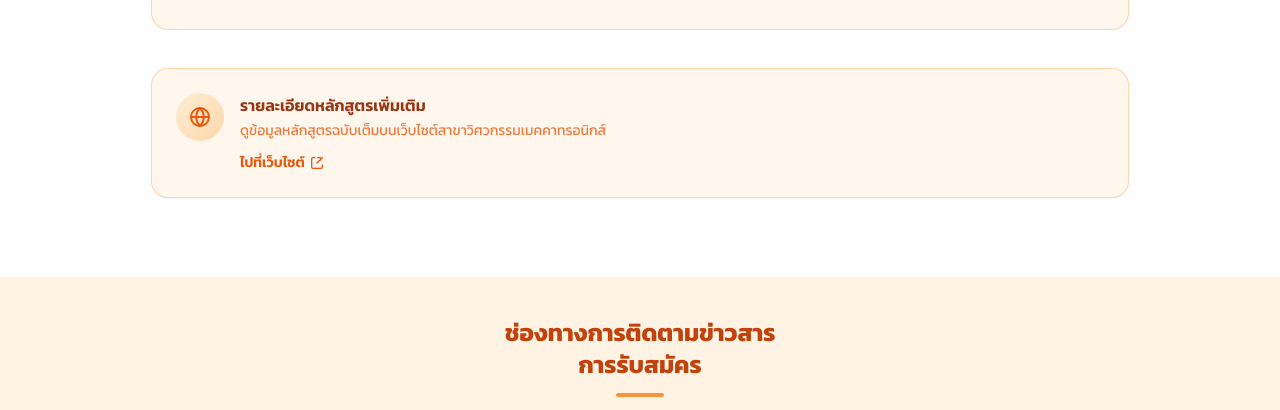
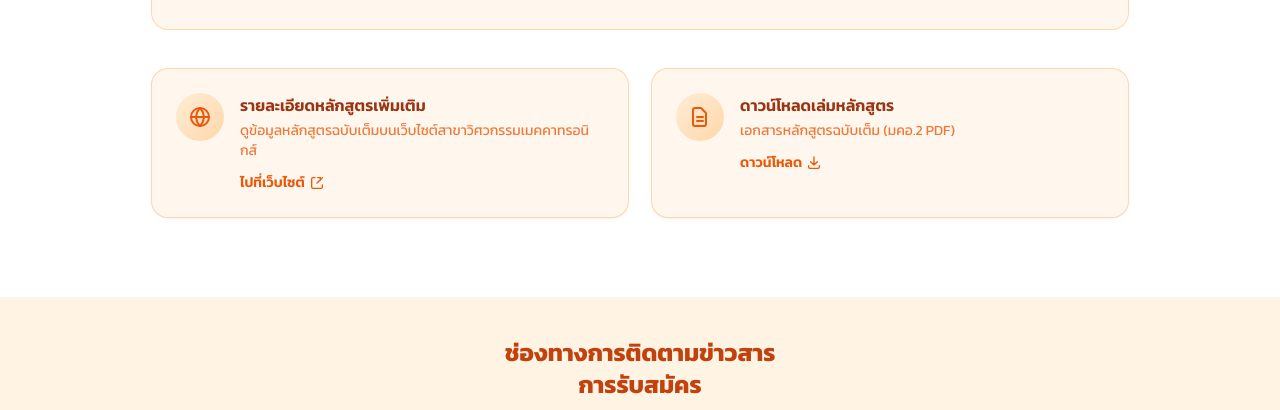
Before and after one commit to thiantharat/PreCPE_RMUTi, a website: page index.html in a window 1280 px wide. Shown: the part 4078-4488 px from the top of the page. Drawn offline with Linux system fonts and the light colour scheme.

Commit message:
Add Mechatronics curriculum PDF download

```diff
--- a/index.html
+++ b/index.html
@@ -11,7 +11,7 @@
     <meta property="og:type" content="website">
     <meta property="og:image" content="./img/logo/มหาวิทยาลัยเทคโนโลยีราชมงคลอีสาน.png">
     <link rel="icon" type="image/png" href="./img/logo/มหาวิทยาลัยเทคโนโลยีราชมงคลอีสาน.png">
-    <link rel="stylesheet" href="./src/output.css?v=14">
+    <link rel="stylesheet" href="./src/output.css?v=15">
 </head>
 <body id="top" class="bg-brand-50 text-brand-900 font-sans antialiased">
 
@@ -422,7 +422,7 @@
                 </div>
             </div>
 
-            <div class="grid grid-cols-1 gap-6 mb-10 opacity-0 translate-y-6 transition-all duration-700 ease-out" data-reveal>
+            <div class="grid grid-cols-1 sm:grid-cols-2 gap-6 mb-10 opacity-0 translate-y-6 transition-all duration-700 ease-out" data-reveal>
                 <a href="https://mec.rmuti.ac.th/index.php/home/information" target="_blank" rel="noopener" class="bg-brand-50 rounded-2xl ring-1 ring-brand-200 shadow-sm p-6 flex items-start gap-4 hover:shadow-md hover:ring-brand-300 hover:-translate-y-1 transition-all">
                     <div class="h-12 w-12 shrink-0 rounded-full bg-linear-to-br from-brand-100 to-brand-200 text-brand-600 flex items-center justify-center">
                         <svg xmlns="http://www.w3.org/2000/svg" class="h-6 w-6" fill="none" viewBox="0 0 24 24" stroke="currentColor" stroke-width="2">
@@ -437,6 +437,24 @@
                             ไปที่เว็บไซต์
                             <svg xmlns="http://www.w3.org/2000/svg" class="h-4 w-4" fill="none" viewBox="0 0 24 24" stroke="currentColor" stroke-width="2">
                                 <path stroke-linecap="round" stroke-linejoin="round" d="M17 8V4h-4M20 4l-8 8M9 4H6a2 2 0 0 0-2 2v12a2 2 0 0 0 2 2h12a2 2 0 0 0 2-2v-3" />
+                            </svg>
+                        </span>
+                    </div>
+                </a>
+
+                <a href="./file/มคอ2.pdf" target="_blank" rel="noopener" class="bg-brand-50 rounded-2xl ring-1 ring-brand-200 shadow-sm p-6 flex items-start gap-4 hover:shadow-md hover:ring-brand-300 hover:-translate-y-1 transition-all">
+                    <div class="h-12 w-12 shrink-0 rounded-full bg-linear-to-br from-brand-100 to-brand-200 text-brand-600 flex items-center justify-center">
+                        <svg xmlns="http://www.w3.org/2000/svg" class="h-6 w-6" fill="none" viewBox="0 0 24 24" stroke="currentColor" stroke-width="2">
+                            <path stroke-linecap="round" stroke-linejoin="round" d="M9 12h6m-6 4h6m2 5H7a2 2 0 0 1-2-2V5a2 2 0 0 1 2-2h5.586a1 1 0 0 1 .707.293l4.414 4.414a1 1 0 0 1 .293.707V19a2 2 0 0 1-2 2Z" />
+                        </svg>
+                    </div>
+                    <div class="flex-1">
+                        <h3 class="font-semibold text-brand-800">ดาวน์โหลดเล่มหลักสูตร</h3>
+                        <p class="text-sm text-brand-600/80 mt-1">เอกสารหลักสูตรฉบับเต็ม (มคอ.2 PDF)</p>
+                        <span class="inline-flex items-center gap-1 mt-3 text-sm font-semibold text-brand-600">
+                            ดาวน์โหลด
+                            <svg xmlns="http://www.w3.org/2000/svg" class="h-4 w-4" fill="none" viewBox="0 0 24 24" stroke="currentColor" stroke-width="2">
+                                <path stroke-linecap="round" stroke-linejoin="round" d="M4 16v2a2 2 0 0 0 2 2h12a2 2 0 0 0 2-2v-2M7 10l5 5 5-5M12 15V3" />
                             </svg>
                         </span>
                     </div>
```
Also changed, not shown: 1 other file.
